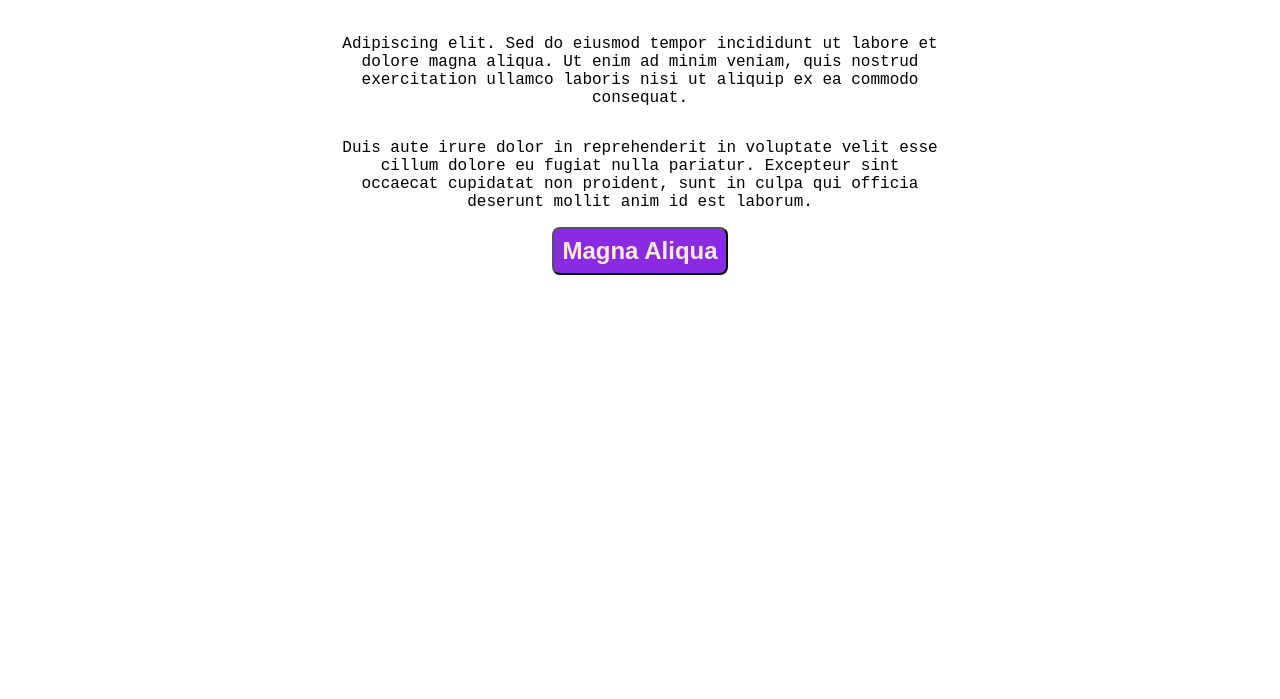
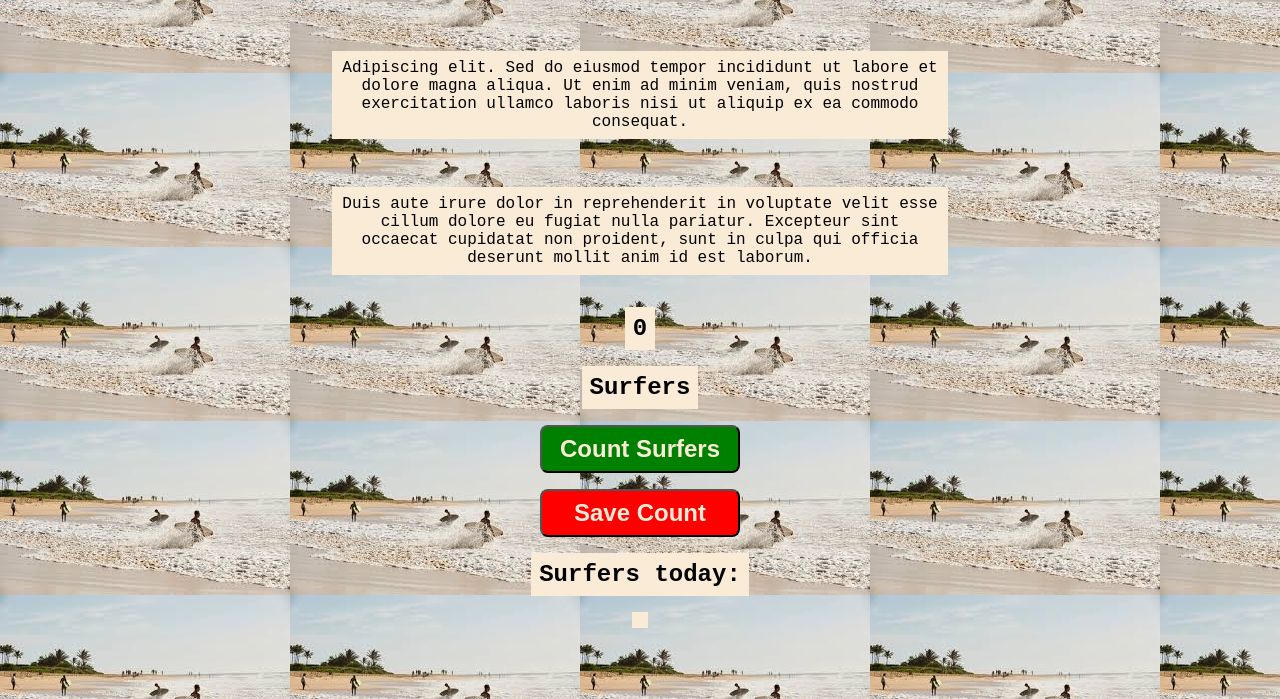
Before and after one commit to Spermotron/counting-project, a plain HTML site: page index.html in a window 1280 px wide. Shown: the part 101-800 px from the top of the page. Drawn offline with Linux system fonts and the light colour scheme.

Commit message:
Created a rough draft of project
Basically using this draft to test out deploying
a website to the web.. I think. Idk we will see.

```diff
--- a/index.html
+++ b/index.html
@@ -3,16 +3,22 @@
 <head>
     <meta charset="UTF-8">
     <meta name="viewport" content="width=device-width, initial-scale=1.0">
-    <meta name="description" content="some scratch work">
     <meta name="author" content="Spermotron">
     <link rel="stylesheet" href="styles.css">
-    <title>Scratch work</title>
+    <title>Counting Project</title>
 </head>
 <body>
     <h1>Lorem Ipsum Dolor Sit Amet</h1>
     <p>Adipiscing elit. Sed do eiusmod tempor incididunt ut labore et dolore magna aliqua. Ut enim ad minim veniam, quis nostrud exercitation ullamco laboris nisi ut aliquip ex ea commodo consequat.</p>
     <p>Duis aute irure dolor in reprehenderit in voluptate velit esse cillum dolore eu fugiat nulla pariatur. Excepteur sint occaecat cupidatat non proident, sunt in culpa qui officia deserunt mollit anim id est laborum.</p>
-    <button>Magna Aliqua</button>
+    <div id="count-el">0</div>
+    <div>Surfers</div>
+
+    <button id="count-btn" onclick="increment()">Count Surfers</button>
+    <button id="save-btn" onclick="save()">Save Count</button>
+
+    <div>Surfers today:</div>
+    <div id="save-el"></div>
 
     <script src="javascript.js"></script>
 </body>
--- a/javascript.js
+++ b/javascript.js
@@ -1 +1,16 @@
-console.log("titties are great")
+let countEl = document.getElementById("count-el");
+let saveEl = document.getElementById("save-el");
+let count = 0;
+let total = 0;
+
+function increment() {
+    count += 1;
+    countEl.textContent = count;
+}
+
+function save() {
+    total += count;
+    saveEl.textContent = total;
+    count = 0;
+    countEl.textContent = count;
+}
--- a/styles.css
+++ b/styles.css
@@ -4,6 +4,10 @@ body {
     flex-direction: column;
     justify-content: center;
     align-items: center;
+    background-image: url('/img/beach.jpeg');
+    gap: 16px;
+    height: =100vh;
+
 }
 
 h1 {
@@ -15,13 +19,33 @@ h1 {
 p {
     width: 600px;
     text-align: center;
+    background-color: antiquewhite;
+    padding: 8px;
 }
 
 button {
     font-size: 24px;
     border-radius: 8px;
+    width: 200px;
     background-color: blueviolet;
     color: antiquewhite;
     font-weight: bold;
     padding: 8px;
 }
+
+div {
+    background-color: antiquewhite;
+    padding: 8px;
+    font-weight: bold;
+    font-size: 24px;
+}
+
+#count-btn {
+    background-color: green;
+
+}
+
+#save-btn {
+    background-color: red;
+
+}
```
Also changed, not shown: img/beach.jpeg (added).
